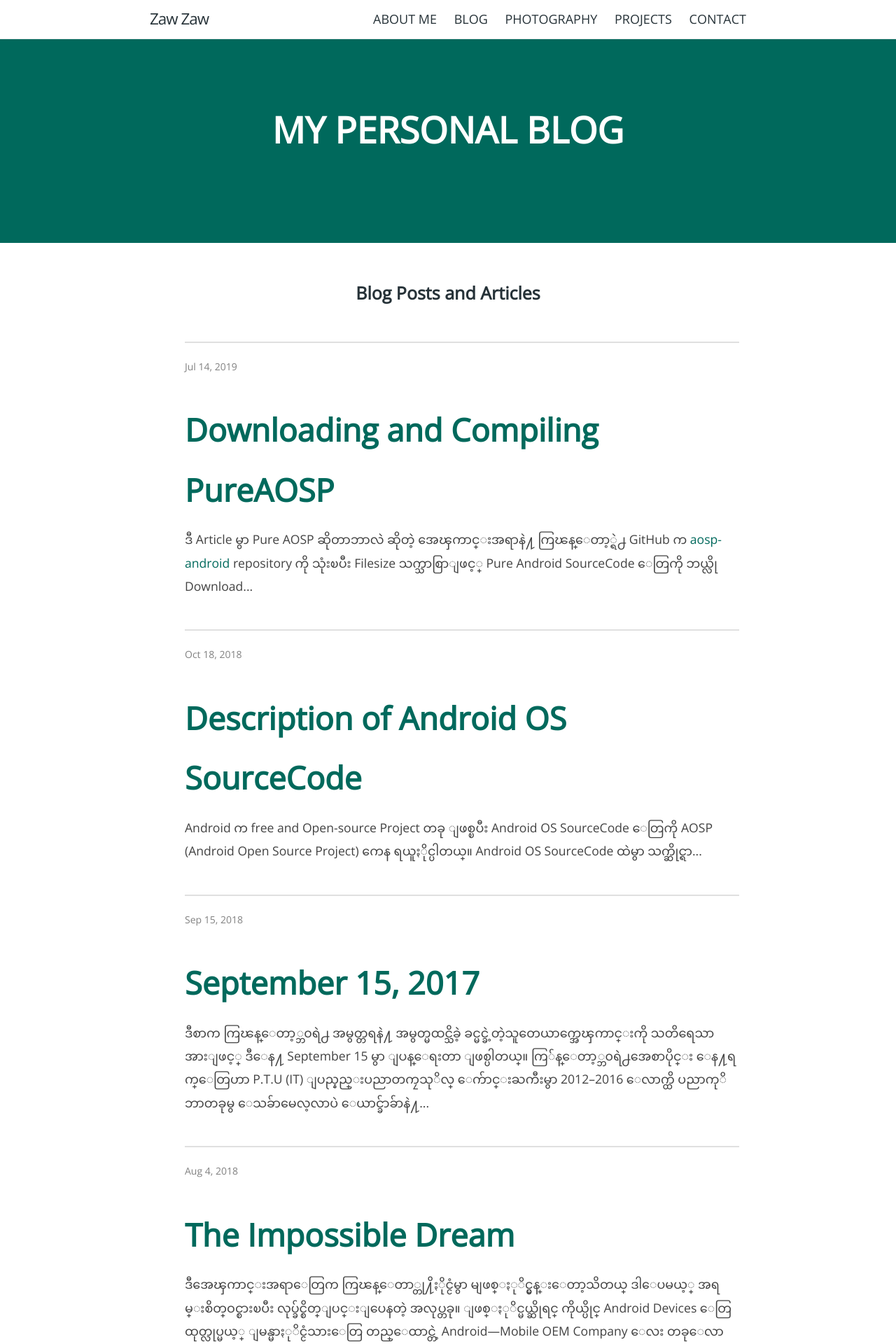
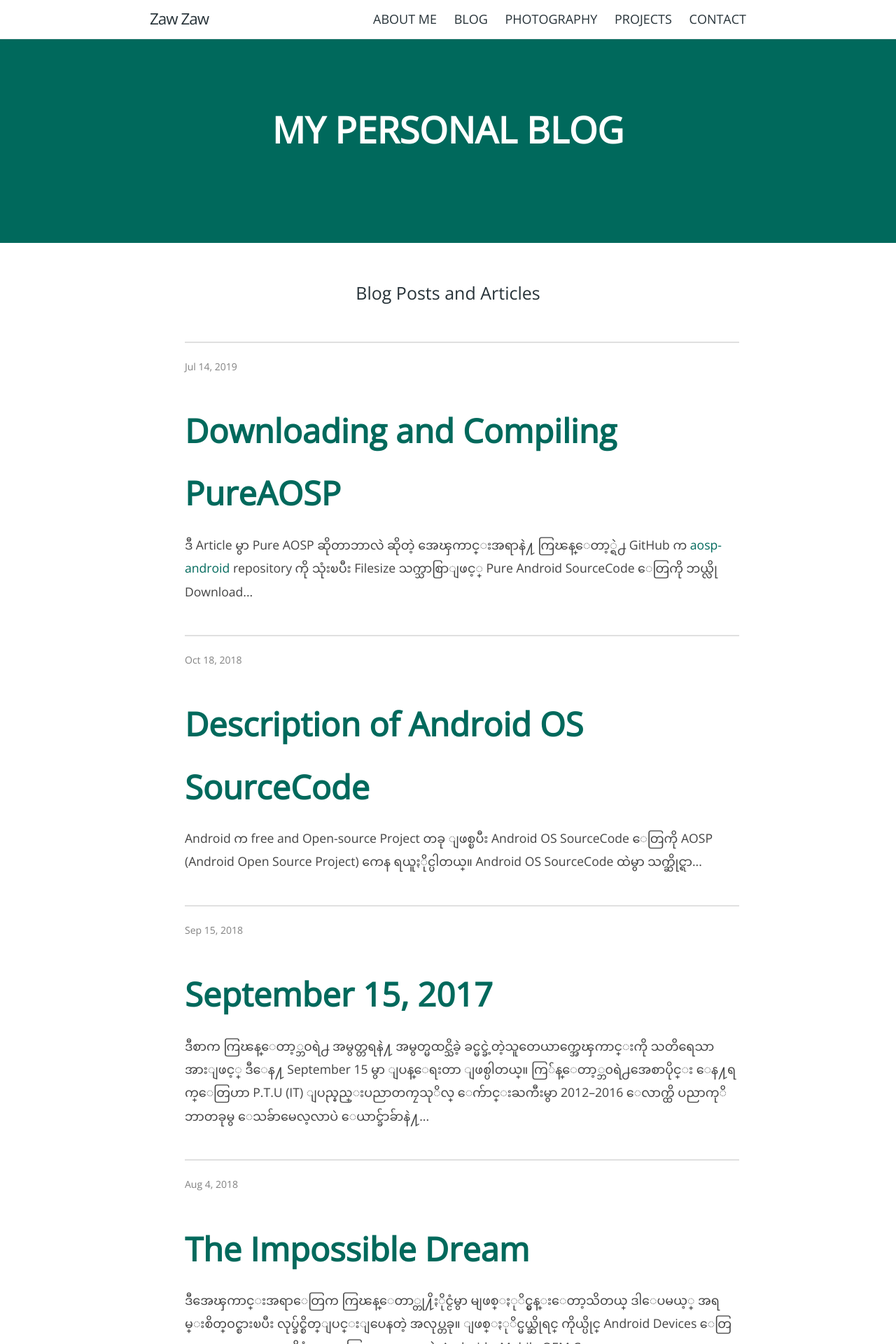
Before and after one commit to zawzaww/zawzaww.github.io, a Jekyll site: the page built from blog/index.html, in a window 1280 px wide. Shown: the top 1920 px of the page at 70% size. Built offline with Jekyll 4.4.1, drawn with Linux system fonts in a browser that asks for light colours; the list of posts is cut into pages by our own code.

Commit message:
_sass: index: Update post-link font size and set "medium" font-weight for headers
Signed-off-by: Zaw Zaw <zawzthein@outlook.com>

```diff
--- a/_sass/blog/_layout.scss
+++ b/_sass/blog/_layout.scss
@@ -138,6 +138,6 @@
 
 .post-link {
   display: block;
-  font-size: 45px;
+  font-size: 47px;
   font-weight: 600;
 }
--- a/_sass/jekyll-theme-cayman-blog.scss
+++ b/_sass/jekyll-theme-cayman-blog.scss
@@ -122,7 +122,7 @@
 .project-name {
   margin-top: 0;
   font-family: "Open Sans", "Helvetica Neue", Helvetica, Arial, sans-serif;
-  font-size:  45px;
+  font-size:  47px;
   font-weight: 600;
   margin-bottom: 0.1rem;
 
@@ -232,7 +232,7 @@
   h6 {
     margin-top: 2rem;
     margin-bottom: 0.75rem;
-    font-weight: 600;
+    font-weight: 500;
     color: $section-headings-color;
   }
 
--- a/_sass/normalize.scss
+++ b/_sass/normalize.scss
@@ -133,7 +133,7 @@
  */
 
 h1 {
-  font-size: 35px;
+  font-size: 37px;
   margin: 0.67em 0;
 }
 
```
Also changed, not shown: index.md (+6 -6 lines).
